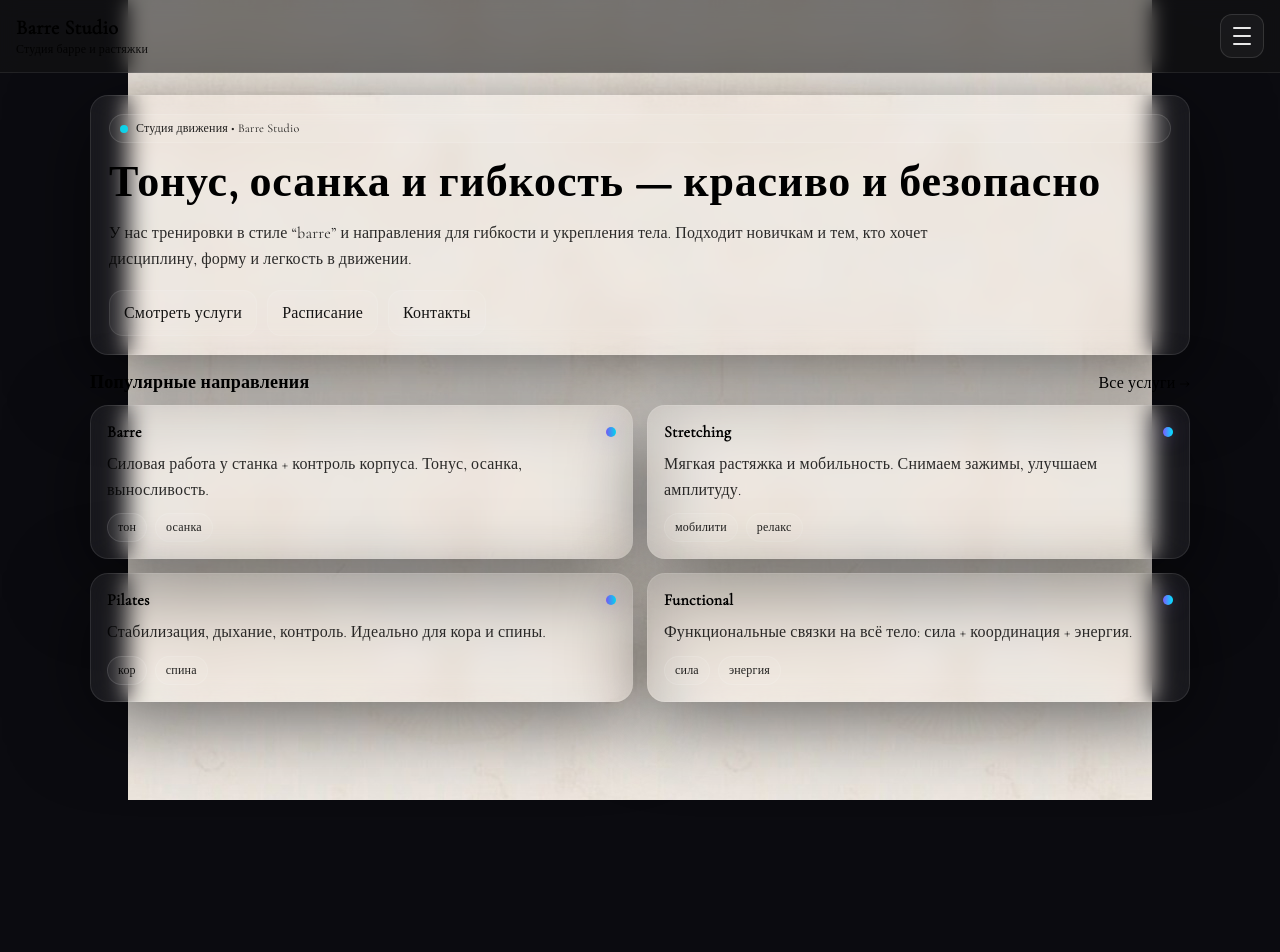
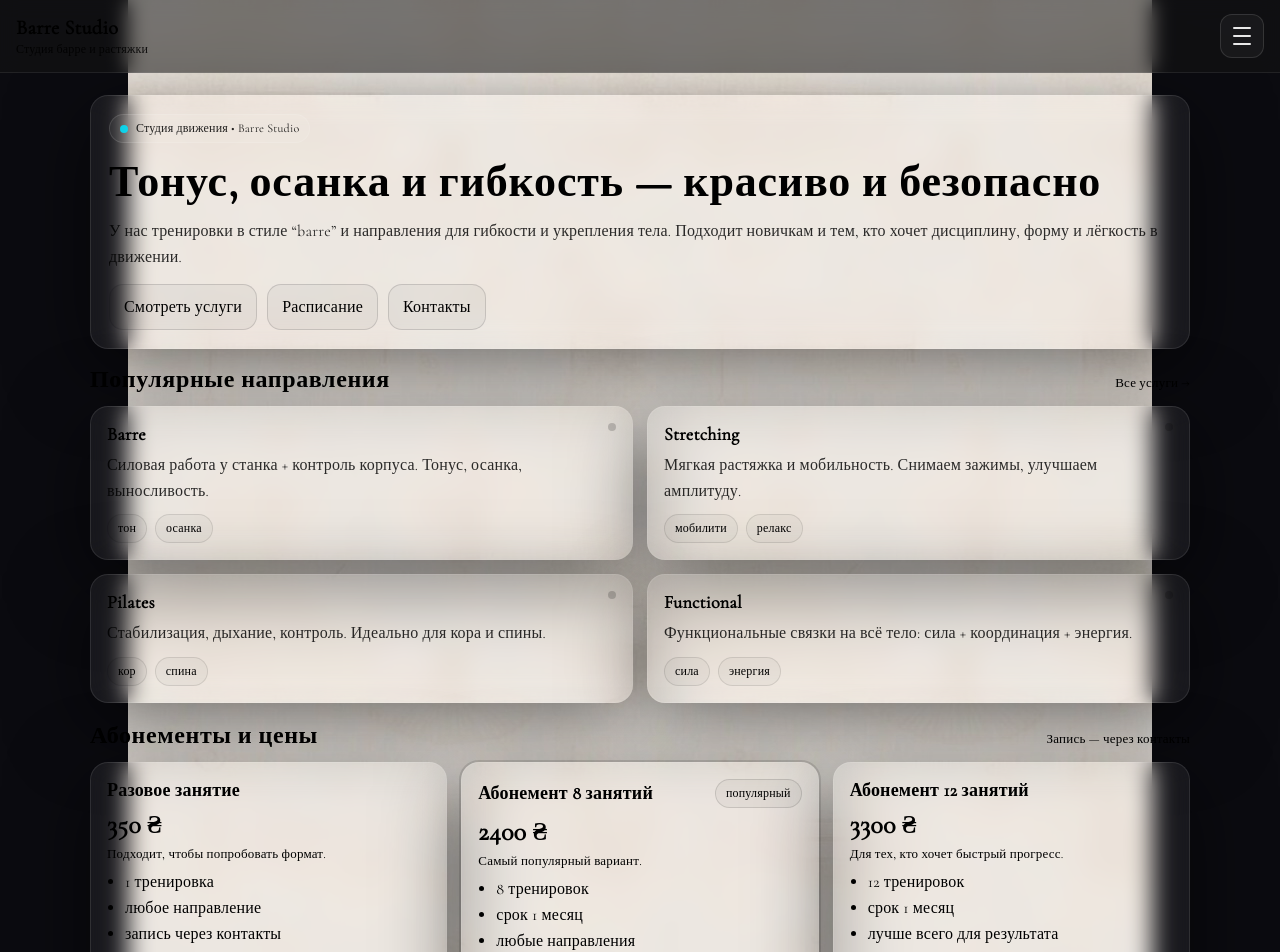
Before and after one commit to LukasMindeli/barre-studio, a React (Vite) app in the folder webapp/: page / in a window 1280 px wide. Shown: the top 952 px of the page. Before the commit the page ends 800 px from the top, so only its background shows below. Built offline with nearby package versions, Linux system fonts and the light colour scheme.

Commit message:
feat(webapp): add pricing section

```diff
--- /dev/null
+++ b/webapp/src/components/PricingSection.jsx
@@ -0,0 +1,81 @@
+import { Link } from "react-router-dom";
+
+export default function PricingSection({ compact = false }) {
+  const plans = [
+    {
+      name: "Разовое занятие",
+      price: "350 ₴",
+      note: "Подходит, чтобы попробовать формат.",
+      perks: ["1 тренировка", "любое направление", "запись через контакты"],
+      popular: false,
+    },
+    {
+      name: "Абонемент 8 занятий",
+      price: "2400 ₴",
+      note: "Самый популярный вариант.",
+      perks: ["8 тренировок", "срок 1 месяц", "любые направления"],
+      popular: true,
+    },
+    {
+      name: "Абонемент 12 занятий",
+      price: "3300 ₴",
+      note: "Для тех, кто хочет быстрый прогресс.",
+      perks: ["12 тренировок", "срок 1 месяц", "лучше всего для результата"],
+      popular: false,
+    },
+    {
+      name: "Безлимит 1 месяц",
+      price: "4200 ₴",
+      note: "Максимум свободы и дисциплины.",
+      perks: ["неограниченно", "срок 1 месяц", "для сильной мотивации"],
+      popular: false,
+    },
+  ];
+
+  return (
+    <section style={{ marginTop: compact ? 14 : 18 }}>
+      <div
+        style={{
+          display: "flex",
+          alignItems: "baseline",
+          justifyContent: "space-between",
+          gap: 12,
+        }}
+      >
+        <h2 className="h2" style={{ margin: 0 }}>
+          Абонементы и цены
+        </h2>
+        <div className="smallMuted">Запись — через контакты</div>
+      </div>
+
+      <div className={"grid " + (compact ? "cols-2" : "cols-3")} style={{ marginTop: 12 }}>
+        {plans.map((p) => (
+          <div key={p.name} className={"glass priceCard " + (p.popular ? "popular" : "")} style={{ padding: 16 }}>
+            <div style={{ display: "flex", alignItems: "center", justifyContent: "space-between", gap: 10 }}>
+              <div className="planName">{p.name}</div>
+              {p.popular && <span className="planBadge">популярный</span>}
+            </div>
+
+            <div className="planPrice" style={{ marginTop: 8 }}>
+              {p.price}
+            </div>
+
+            <div className="smallMuted" style={{ marginTop: 6 }}>
+              {p.note}
+            </div>
+
+            <ul className="planList" style={{ marginTop: 10 }}>
+              {p.perks.map((x) => (
+                <li key={x}>{x}</li>
+              ))}
+            </ul>
+
+            <Link to="/contacts" className="btnLink" style={{ marginTop: 12 }}>
+              Записаться
+            </Link>
+          </div>
+        ))}
+      </div>
+    </section>
+  );
+}
--- a/webapp/src/index.css
+++ b/webapp/src/index.css
@@ -192,3 +192,94 @@ a, a:visited, a:hover, a:active{
   10%  { opacity: 0.35; }
   100% { transform: translateY(110vh); opacity: 0; }
 }
+
+.h2{
+  font-family: var(--font-title);
+  letter-spacing: .6px;
+  font-weight: 700;
+}
+
+.smallMuted{
+  font-size: 13px;
+  color: rgba(20,20,24,0.62);
+  font-family: var(--font-body);
+}
+
+.btnLink{
+  display: inline-flex;
+  align-items: center;
+  justify-content: center;
+  padding: 12px 14px;
+  border-radius: 14px;
+  text-decoration: none;
+  border: 1px solid rgba(20,20,24,0.14);
+  background: rgba(0,0,0,0.04);
+  color: rgba(20,20,24,0.90);
+  font-family: var(--font-body);
+}
+
+.cardTitle{
+  font-family: var(--font-title);
+  font-weight: 700;
+  font-size: 18px;
+}
+
+.dot{
+  width: 8px;
+  height: 8px;
+  border-radius: 999px;
+  background: rgba(0,0,0,0.18);
+}
+
+.chip{
+  font-size: 12px;
+  padding: 6px 10px;
+  border-radius: 999px;
+  border: 1px solid rgba(0,0,0,0.10);
+  background: rgba(0,0,0,0.03);
+  color: rgba(20,20,24,0.78);
+  font-family: var(--font-body);
+}
+
+.priceCard{
+  position: relative;
+}
+
+.priceCard.popular{
+  outline: 2px solid rgba(0,0,0,0.12);
+}
+
+.planName{
+  font-family: var(--font-title);
+  font-weight: 700;
+  font-size: 18px;
+  color: rgba(20,20,24,0.92);
+}
+
+.planBadge{
+  font-size: 12px;
+  padding: 6px 10px;
+  border-radius: 999px;
+  border: 1px solid rgba(0,0,0,0.12);
+  background: rgba(0,0,0,0.04);
+  color: rgba(20,20,24,0.80);
+  font-family: var(--font-body);
+}
+
+.planPrice{
+  font-family: var(--font-title);
+  font-weight: 700;
+  font-size: 26px;
+  color: rgba(20,20,24,0.92);
+}
+
+.planList{
+  margin: 0;
+  padding-left: 18px;
+  color: rgba(20,20,24,0.78);
+  font-family: var(--font-body);
+}
+
+.planList li{
+  margin: 6px 0;
+}
--- a/webapp/src/pages/Home.jsx
+++ b/webapp/src/pages/Home.jsx
@@ -1,96 +1,97 @@
 import { Link } from "react-router-dom";
-
-const PREVIEW_SERVICES = [
-  {
-    title: "Barre",
-    desc: "Силовая работа у станка + контроль корпуса. Тонус, осанка, выносливость.",
-    tags: ["тон", "осанка"],
-  },
-  {
-    title: "Stretching",
-    desc: "Мягкая растяжка и мобильность. Снимаем зажимы, улучшаем амплитуду.",
-    tags: ["мобилити", "релакс"],
-  },
-  {
-    title: "Pilates",
-    desc: "Стабилизация, дыхание, контроль. Идеально для кора и спины.",
-    tags: ["кор", "спина"],
-  },
-  {
-    title: "Functional",
-    desc: "Функциональные связки на всё тело: сила + координация + энергия.",
-    tags: ["сила", "энергия"],
-  },
-];
+import PricingSection from "../components/PricingSection";
 
 export default function Home() {
   return (
     <div className="container" style={{ padding: "22px 0 40px" }}>
       <section className="glass" style={{ padding: 18 }}>
-        <div style={{ display: "flex", flexDirection: "column", gap: 12 }}>
-          <span className="badge">
+        <div className="badge" style={{ marginBottom: 12 }}>
           <span style={{ width: 8, height: 8, borderRadius: 999, background: "var(--accent2)" }} />
           Студия движения • Barre Studio
-          </span>
+        </div>
 
         <h1 className="h1">Тонус, осанка и гибкость — красиво и безопасно</h1>
-
-          <p className="p" style={{ maxWidth: 820 }}>
+        <p className="p" style={{ marginTop: 10 }}>
           У нас тренировки в стиле “barre” и направления для гибкости и укрепления тела.
-            Подходит новичкам и тем, кто хочет дисциплину, форму и легкость в движении.
+          Подходит новичкам и тем, кто хочет дисциплину, форму и лёгкость в движении.
         </p>
 
-          <div style={{ display: "flex", gap: 10, flexWrap: "wrap", marginTop: 6 }}>
-            <Link to="/services" className="btn" style={{ textDecoration: "none" }}>
-              Смотреть услуги
-            </Link>
-            <Link to="/schedule" className="btn" style={{ textDecoration: "none" }}>
-              Расписание
-            </Link>
-            <Link to="/contacts" className="btn" style={{ textDecoration: "none" }}>
-              Контакты
-            </Link>
-          </div>
+        <div style={{ display: "flex", gap: 10, flexWrap: "wrap", marginTop: 14 }}>
+          <Link className="btnLink" to="/services">Смотреть услуги</Link>
+          <Link className="btnLink" to="/schedule">Расписание</Link>
+          <Link className="btnLink" to="/contacts">Контакты</Link>
         </div>
       </section>
 
       <section style={{ marginTop: 16 }}>
         <div style={{ display: "flex", alignItems: "baseline", justifyContent: "space-between", gap: 12 }}>
-          <h2 style={{ margin: 0, fontSize: 18, fontWeight: 800, letterSpacing: 0.2 }}>Популярные направления</h2>
-          <Link to="/services" style={{ color: "var(--muted)", textDecoration: "none" }}>
+          <h2 className="h2" style={{ margin: 0 }}>Популярные направления</h2>
+          <Link to="/services" className="smallMuted" style={{ textDecoration: "none" }}>
             Все услуги →
           </Link>
         </div>
 
         <div className="grid cols-2" style={{ marginTop: 12 }}>
-          {PREVIEW_SERVICES.map((s) => (
-            <div key={s.title} className="glass" style={{ padding: 16 }}>
-              <div style={{ display: "flex", flexDirection: "column", gap: 10 }}>
-                <div style={{ display: "flex", alignItems: "center", justifyContent: "space-between", gap: 10 }}>
-                  <div style={{ fontSize: 16, fontWeight: 900 }}>{s.title}</div>
-                  <span
-                    style={{
-                      width: 10,
-                      height: 10,
-                      borderRadius: 999,
-                      background: "linear-gradient(90deg, var(--accent), var(--accent2))",
-                      boxShadow: "0 0 20px rgba(124,92,255,.35)",
-                    }}
-                  />
+          <div className="glass" style={{ padding: 16 }}>
+            <div style={{ display: "flex", justifyContent: "space-between", gap: 12 }}>
+              <div className="cardTitle">Barre</div>
+              <span className="dot" />
+            </div>
+            <p className="p" style={{ marginTop: 8 }}>
+              Силовая работа у станка + контроль корпуса. Тонус, осанка, выносливость.
+            </p>
+            <div style={{ display: "flex", gap: 8, flexWrap: "wrap", marginTop: 10 }}>
+              <span className="chip">тон</span>
+              <span className="chip">осанка</span>
+            </div>
           </div>
 
-                <p className="p">{s.desc}</p>
+          <div className="glass" style={{ padding: 16 }}>
+            <div style={{ display: "flex", justifyContent: "space-between", gap: 12 }}>
+              <div className="cardTitle">Stretching</div>
+              <span className="dot" />
+            </div>
+            <p className="p" style={{ marginTop: 8 }}>
+              Мягкая растяжка и мобильность. Снимаем зажимы, улучшаем амплитуду.
+            </p>
+            <div style={{ display: "flex", gap: 8, flexWrap: "wrap", marginTop: 10 }}>
+              <span className="chip">мобилити</span>
+              <span className="chip">релакс</span>
+            </div>
+          </div>
 
-                <div style={{ display: "flex", gap: 8, flexWrap: "wrap" }}>
-                  {s.tags.map((t) => (
-                    <span key={t} className="badge">{t}</span>
-                  ))}
+          <div className="glass" style={{ padding: 16 }}>
+            <div style={{ display: "flex", justifyContent: "space-between", gap: 12 }}>
+              <div className="cardTitle">Pilates</div>
+              <span className="dot" />
+            </div>
+            <p className="p" style={{ marginTop: 8 }}>
+              Стабилизация, дыхание, контроль. Идеально для кора и спины.
+            </p>
+            <div style={{ display: "flex", gap: 8, flexWrap: "wrap", marginTop: 10 }}>
+              <span className="chip">кор</span>
+              <span className="chip">спина</span>
+            </div>
+          </div>
+
+          <div className="glass" style={{ padding: 16 }}>
+            <div style={{ display: "flex", justifyContent: "space-between", gap: 12 }}>
+              <div className="cardTitle">Functional</div>
+              <span className="dot" />
+            </div>
+            <p className="p" style={{ marginTop: 8 }}>
+              Функциональные связки на всё тело: сила + координация + энергия.
+            </p>
+            <div style={{ display: "flex", gap: 8, flexWrap: "wrap", marginTop: 10 }}>
+              <span className="chip">сила</span>
+              <span className="chip">энергия</span>
             </div>
           </div>
         </div>
-          ))}
-        </div>
       </section>
+
+      {/* ЦЕНЫ */}
+      <PricingSection />
     </div>
   );
 }
--- a/webapp/src/pages/Services.jsx
+++ b/webapp/src/pages/Services.jsx
@@ -43,8 +43,16 @@ export default function Services() {
   return (
     <div className="container" style={{ padding: "22px 0 40px" }}>
       <div style={{ display: "flex", flexDirection: "column", gap: 8 }}>
-        <h1 className="h1" style={{ fontSize: "clamp(24px, 4vw, 36px)" }}>Все виды услуг</h1>
-        <p className="p">Выбери направление и посмотри описание. Фото подтянутся из локальных файлов.</p>
+        <h1
+          className="h1"
+          style={{ fontSize: "clamp(24px, 4vw, 36px)" }}
+        >
+          Все виды услуг
+        </h1>
+        <p className="p">
+          Выбери направление и посмотри описание. Фото подтянутся из локальных
+          файлов.
+        </p>
       </div>
 
       <div className="grid cols-2" style={{ marginTop: 14 }}>
@@ -63,13 +71,22 @@ export default function Services() {
                 }}
               />
 
-              <div style={{ padding: 16, display: "flex", flexDirection: "column", gap: 10 }}>
+              <div
+                style={{
+                  padding: 16,
+                  display: "flex",
+                  flexDirection: "column",
+                  gap: 10,
+                }}
+              >
                 <div style={{ fontSize: 18, fontWeight: 900 }}>{s.title}</div>
                 <p className="p">{s.desc}</p>
 
                 <div style={{ display: "flex", gap: 8, flexWrap: "wrap" }}>
                   {s.tags.map((t) => (
-                    <span key={t} className="badge">{t}</span>
+                    <span key={t} className="badge">
+                      {t}
+                    </span>
                   ))}
                 </div>
               </div>
```
Lines whose indentation alone changed are shown as unchanged.
